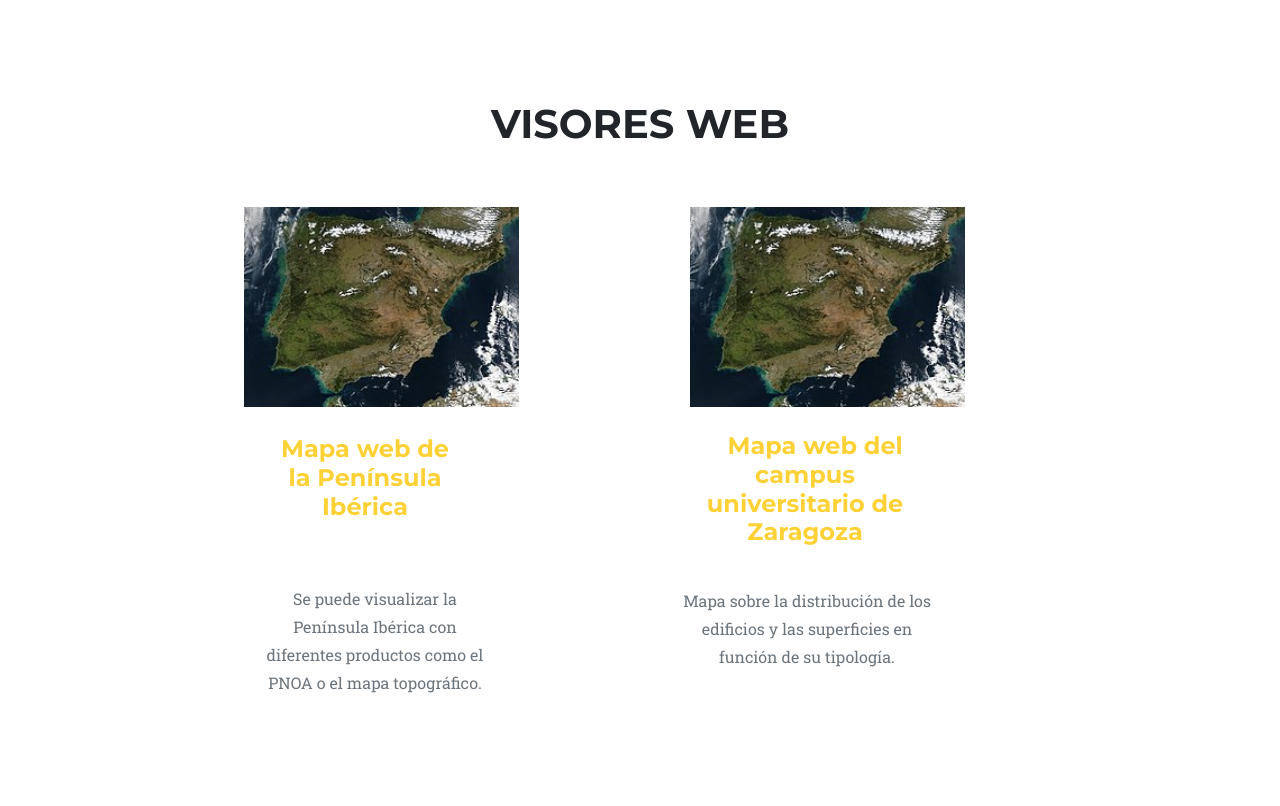
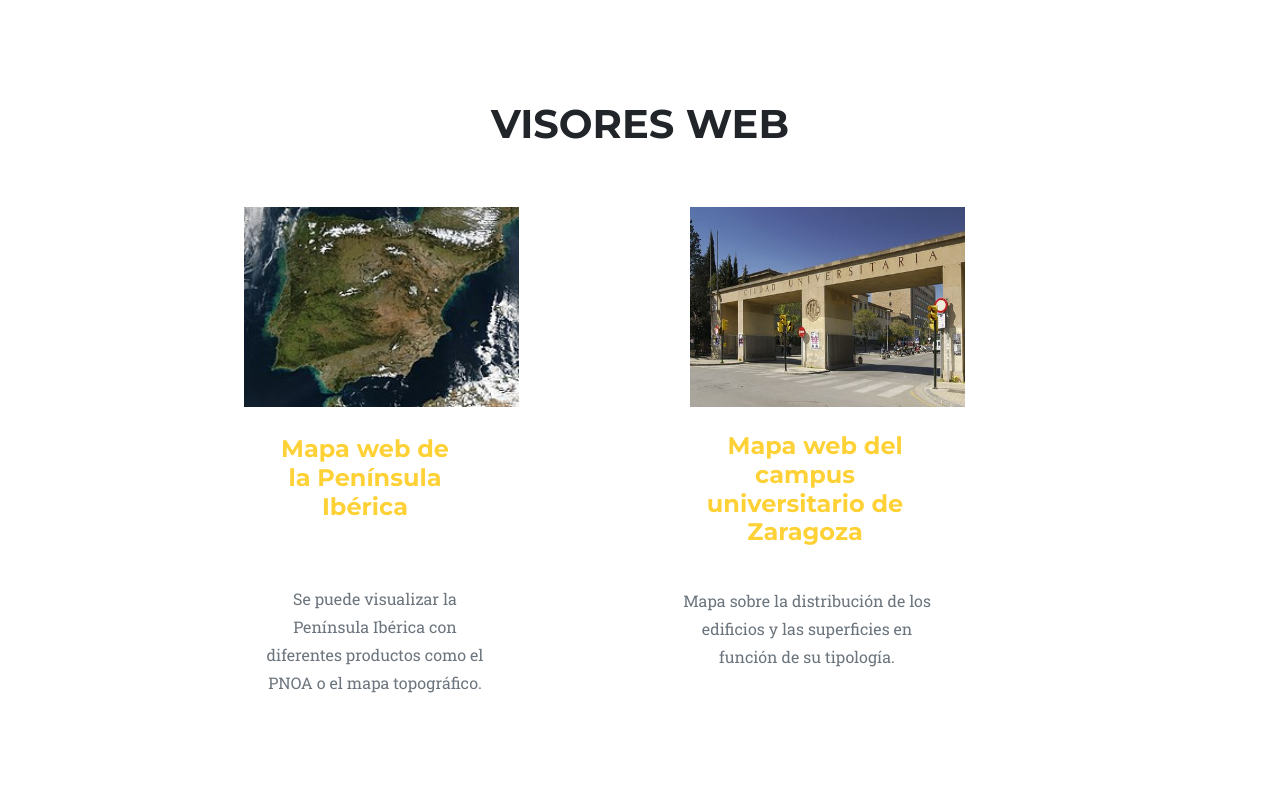
Before and after one commit to rubenesc96/ruben.github.io, a plain HTML site: page index.html in a window 1280 px wide. Shown: the part 769-1575 px from the top of the page. Drawn offline with Linux system fonts and the light colour scheme; a web font is replaced by a local one.

Commit message:
VISUALIZACION

```diff
--- a/index.html
+++ b/index.html
@@ -85,7 +85,7 @@
           </div>
           <div class="col-md-4" style="width: 200px; margin-left: 170px; margin-top: 115px;"><img
 
-              src="img/PENINSULA.jpg" alt="" style="width: 275px; height: 200px; margin-top: -115px; margin-left: 35px;"><br>
+              src="img/city.JPG" alt="" style="width: 275px; height: 200px; margin-top: -115px; margin-left: 35px;"><br>
             <h4 class="service-heading" style="margin-top: 25px; margin-left: 70px; width: 200px; height: 170px; text-align: center;">&nbsp;&nbsp;
               <a href="qgisweb/index.html">Mapa web
                 del campus universitario de Zaragoza</a></h4>
```
